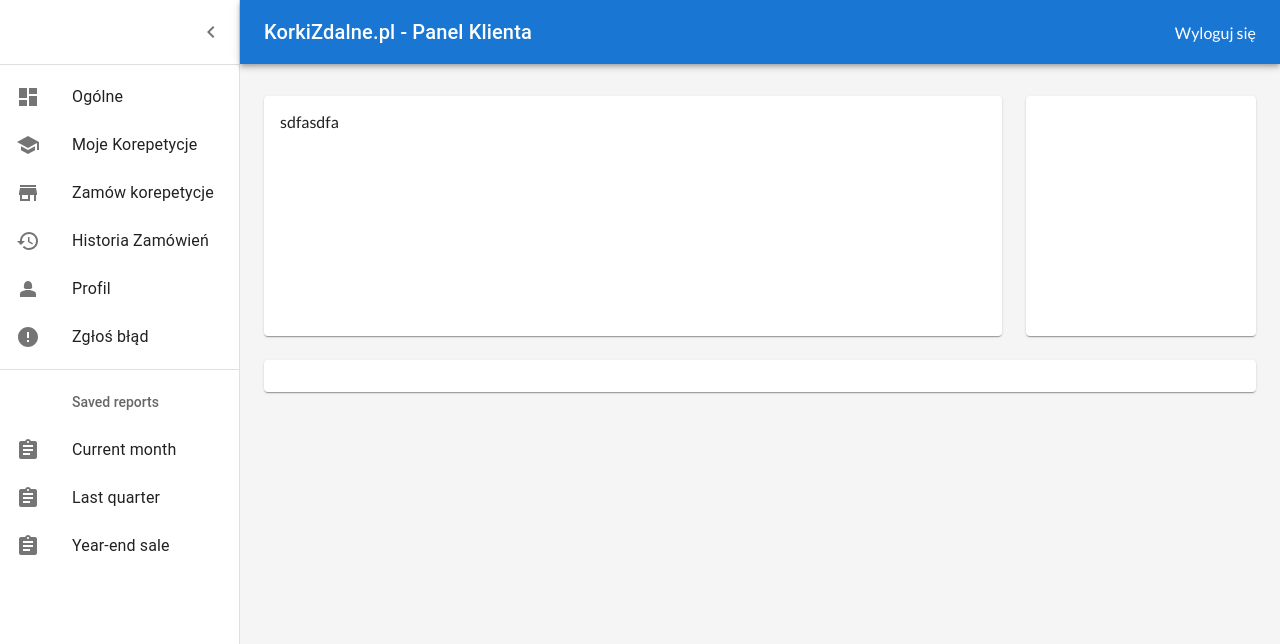
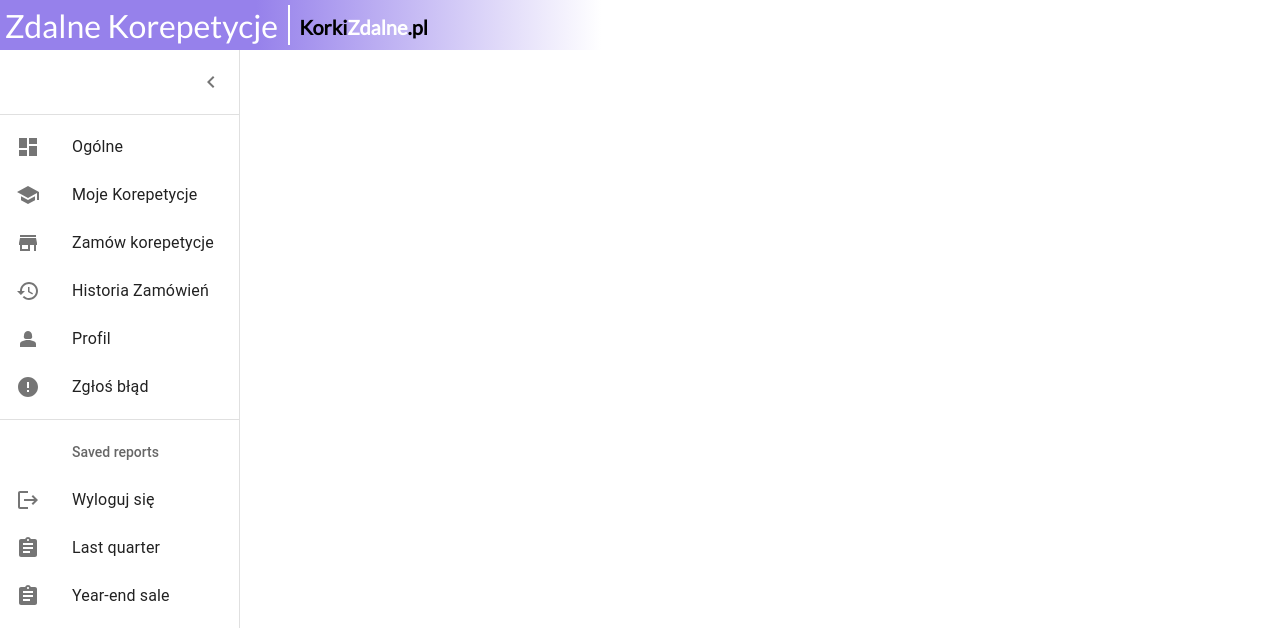
Before and after one commit to bie7u/korkizdalnefront, a React (Create React App) app: page /panel_uzytkownika in a window 1280 px wide. Shown: the top 644 px of the page. Built offline with nearby package versions, Linux system fonts and the light colour scheme.

Commit message:
Dalsze prace nad panelem uzytkownika

```diff
--- a/src/App.js
+++ b/src/App.js
@@ -3,6 +3,7 @@ import LandingPage from "./pages/LandingPage";
 import CheckoutPage from './pages/CheckoutPage';
 import LoginPage from './pages/LoginPage';
 import DashboardPage from './pages/DashboardPage';
+import MyLessonsPage from './pages/MyLessonsPage';
 
 function App() {
   return (
@@ -12,6 +13,7 @@ function App() {
         <Route path="/koszyk/" element={<CheckoutPage />} />
         <Route path="/logowanie/" element={<LoginPage />} />
         <Route path="/panel_uzytkownika/" element={<DashboardPage />} />
+        <Route path="/panel_uzytkownika/moje_korepetycje/" element={<MyLessonsPage />} />
       </Routes>
     </Router>
   );
--- a/src/components/Dashboard/ListItems.jsx
+++ b/src/components/Dashboard/ListItems.jsx
@@ -1,10 +1,12 @@
 import * as React from 'react';
+import { Link } from 'react-router-dom';
 import ListItemButton from '@mui/material/ListItemButton';
 import ListItemIcon from '@mui/material/ListItemIcon';
 import ListItemText from '@mui/material/ListItemText';
 import ListSubheader from '@mui/material/ListSubheader';
 import DashboardIcon from '@mui/icons-material/Dashboard';
 import ShoppingCartIcon from '@mui/icons-material/ShoppingCart';
+import LogoutIcon from '@mui/icons-material/Logout';
 import ErrorIcon from '@mui/icons-material/Error';
 import SchoolIcon from '@mui/icons-material/School';
 import PeopleIcon from '@mui/icons-material/People';
@@ -16,13 +18,13 @@ import AssignmentIcon from '@mui/icons-material/Assignment';
 
 export const mainListItems = (
   <React.Fragment>
-    <ListItemButton>
+    <ListItemButton component={Link} to="/ogolne">
       <ListItemIcon>
         <DashboardIcon />
       </ListItemIcon>
       <ListItemText primary="Ogólne" />
     </ListItemButton>
-    <ListItemButton>
+    <ListItemButton component={Link} to="/panel_uzytkownika/moje_korepetycje/">
       <ListItemIcon>
         <SchoolIcon />
       </ListItemIcon>
@@ -62,9 +64,9 @@ export const secondaryListItems = (
     </ListSubheader>
     <ListItemButton>
       <ListItemIcon>
-        <AssignmentIcon />
+        <LogoutIcon />
       </ListItemIcon>
-      <ListItemText primary="Current month" />
+      <ListItemText primary="Wyloguj się" />
     </ListItemButton>
     <ListItemButton>
       <ListItemIcon>
--- a/src/pages/DashboardPage.jsx
+++ b/src/pages/DashboardPage.jsx
@@ -18,6 +18,7 @@ import MenuIcon from '@mui/icons-material/Menu';
 import ChevronLeftIcon from '@mui/icons-material/ChevronLeft';
 import NotificationsIcon from '@mui/icons-material/Notifications';
 import { mainListItems, secondaryListItems } from '../components/Dashboard/ListItems';
+import HeadLine from "../components/HeadLine";
 import "./DashboardPage.css"
 
 
@@ -72,9 +73,9 @@ const DashboardPage = () => {
         }),
       );
     return (
-
-        <ThemeProvider theme={defaultTheme}>
-             <Box sx={{ display: 'flex' }}>
+      <div>
+      <HeadLine />
+        <Box sx={{ display: 'flex', position: 'absolute' }}>
             <AppBar position="absolute" open={open}>
           <Toolbar
             sx={{
@@ -93,22 +94,6 @@ const DashboardPage = () => {
             >
               <MenuIcon />
             </IconButton>
-            <Typography
-              component="h1"
-              variant="h6"
-              color="inherit"
-              noWrap
-              sx={{ flexGrow: 1 }}
-            >
-              KorkiZdalne.pl - Panel Klienta
-            </Typography>
-            Wyloguj się
-            {/* <IconButton color="inherit">
-                fdfas
-              <Badge badgeContent={4} color="secondary">
-                <NotificationsIcon />
-              </Badge>
-            </IconButton> */}
           </Toolbar>
         </AppBar>
         <Drawer variant="permanent" open={open}>
@@ -131,59 +116,8 @@ const DashboardPage = () => {
             {secondaryListItems}
           </List>
         </Drawer>
-        <Box
-          component="main"
-          sx={{
-            backgroundColor: (theme) =>
-              theme.palette.mode === 'light'
-                ? theme.palette.grey[100]
-                : theme.palette.grey[900],
-            flexGrow: 1,
-            height: '100vh',
-            overflow: 'auto',
-          }}
-        >
-          <Toolbar />
-          <Container maxWidth="lg" sx={{ mt: 4, mb: 4 }}>
-            <Grid container spacing={3}>
-              {/* Chart */}
-              <Grid item xs={12} md={8} lg={9}>
-                <Paper
-                  sx={{
-                    p: 2,
-                    display: 'flex',
-                    flexDirection: 'column',
-                    height: 240,
-                  }}
-                >
-                    sdfasdfa
-                </Paper>
-              </Grid>
-              {/* Recent Deposits */}
-              <Grid item xs={12} md={4} lg={3}>
-                <Paper
-                  sx={{
-                    p: 2,
-                    display: 'flex',
-                    flexDirection: 'column',
-                    height: 240,
-                  }}
-                >
-
-                </Paper>
-              </Grid>
-              {/* Recent Orders */}
-              <Grid item xs={12}>
-                <Paper sx={{ p: 2, display: 'flex', flexDirection: 'column' }}>
-
-                </Paper>
-              </Grid>
-            </Grid>
-
-          </Container>
         </Box>
-        </Box>
-         </ThemeProvider>
+        </div>
     )
 }
 
--- /dev/null
+++ b/src/pages/MyLessonsPage.css
@@ -0,0 +1,21 @@
+.my-lessons {
+    margin-left: 20rem;
+    margin-top: 2rem;
+}
+
+.my-lessons-sc-main {
+    display: flex;
+    justify-content: left;
+}
+
+.my-lessons-title {
+    font-size: 3rem;
+    color: #6527BE
+}
+
+
+@media (max-width: 1200px) {
+    .my-lessons {
+        margin-left: 5rem;
+    }
+}
--- /dev/null
+++ b/src/pages/MyLessonsPage.jsx
@@ -0,0 +1,21 @@
+import React from "react";
+import "./MyLessonsPage.css"
+import DashboardPage from "./DashboardPage";
+import HeadLine from "../components/HeadLine";
+
+
+const MyLessonsPage = () => {
+
+    return (
+        <div className="my-lessons-main">
+            <DashboardPage />
+            <div className='my-lessons-sc-main'>
+                <div className='my-lessons'>
+                    <span className='my-lessons-title'>Moje Korepetycje</span>
+                </div>
+            </div>
+        </div>
+    )
+}
+
+export default MyLessonsPage
```
